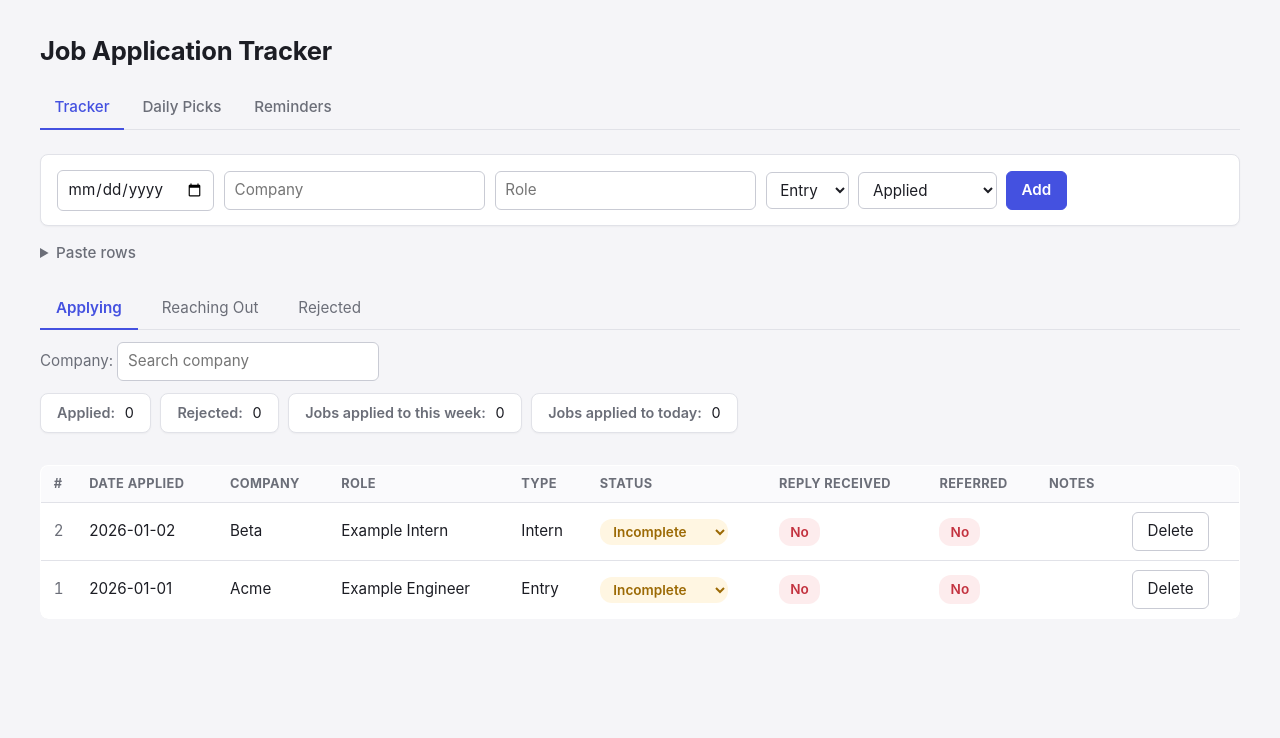
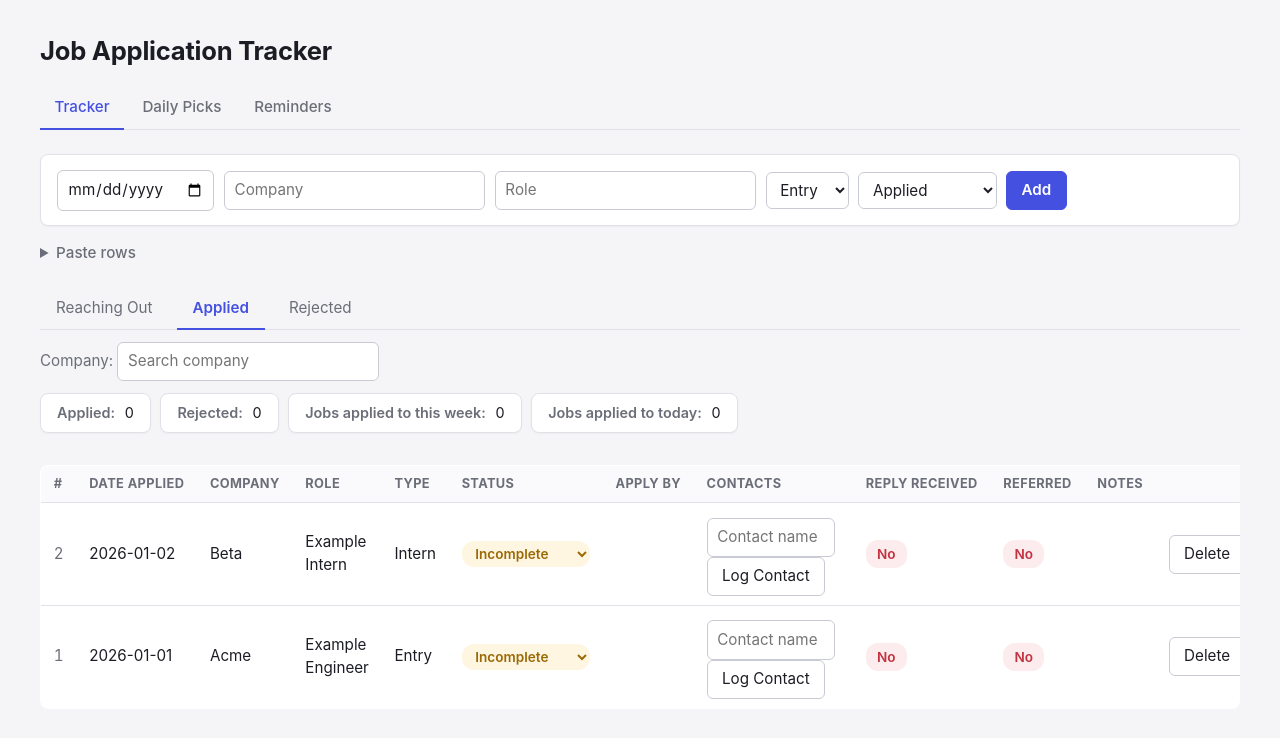
Before and after one commit to allenthebosscoder/Inedia, a Flask app: page / in a window 1280 px wide. Shown: the top 738 px of the page. Run offline with Flask 3, Linux system fonts and the light colour scheme; data comes from the database, SQL or seed files in the repository.

Commit message:
fix: Reaching Out follow-ups from first use
Four fixes reported after using the merged feature:

- Daily Picks bucketed a Reaching-Out-actioned pick under Applied Today,
  since both actions wrote daily_picks.status='applied'. outreach_pick
  now writes a distinct 'reaching_out' status, with its own Reached Out
  Today section on the Picks page, its own guard against double-actioning
  in either direction, and its own bounded-payload/priority-queue
  handling alongside the existing 'applied' cases.
- Renamed the Applying tab to Applied, to read consistently with Rejected.
- Apply By wasn't populated until a contact was manually logged. A row
  entering Reaching Out -- via quick-add, paste, or the Picks button --
  now seeds latest_outreach_date/apply_by_date from its own creation date
  immediately. add_outreach_contact now folds that seeded baseline into
  its never-move-backward comparison, so a contact backdated before the
  row's own creation date can't pull the deadline earlier than the
  baseline either.
- The Apply By/Contacts columns were hidden outside the Reaching Out tab
  via CSS, so a row's contact history disappeared from view once it left
  Reaching Out for Applied. The columns (and the underlying data) were
  always there -- un-gated both so they show on every tab.

Co-Authored-By: Claude Sonnet 5 <noreply@anthropic.com>

```diff
--- a/tracker/app.py
+++ b/tracker/app.py
@@ -54,6 +54,11 @@ def compute_stats(rows, today=None):
             today_count += 1
 
     return {"applied": applied, "rejected": rejected, "this_week": this_week, "today": today_count}
+
+
+def _apply_by_date(latest_outreach_date: str) -> str:
+    """5 days after the given date, in the same YYYY-MM-DD shape."""
+    return (datetime.strptime(latest_outreach_date, "%Y-%m-%d").date() + timedelta(days=5)).isoformat()
 
 
 def _cross_origin_request() -> bool:
@@ -233,6 +238,7 @@ def create_app(db_path="tracker.db", seed=False):
                 """SELECT * FROM daily_picks
                    WHERE status = 'new'
                       OR (status = 'applied' AND date(updated_at) = date('now'))
+                      OR (status = 'reaching_out' AND date(updated_at) = date('now'))
                    ORDER BY rank IS NULL, rank ASC, id ASC"""
             ).fetchall()
         conn.close()
@@ -336,7 +342,7 @@ def create_app(db_path="tracker.db", seed=False):
         if pick is None:
             conn.close()
             return jsonify({"error": "not found"}), 404
-        if pick["status"] == "applied":
+        if pick["status"] in ("applied", "reaching_out"):
             conn.close()
             return jsonify({"error": "already applied"}), 409
 
@@ -370,21 +376,23 @@ def create_app(db_path="tracker.db", seed=False):
         if pick is None:
             conn.close()
             return jsonify({"error": "not found"}), 404
-        if pick["status"] == "applied":
+        if pick["status"] in ("applied", "reaching_out"):
             conn.close()
             return jsonify({"error": "already applied"}), 409
 
         app_type = pick["app_type"] if pick["app_type"] in TYPE_VALUES else "Other"
+        today = date.today().isoformat()
         cur = conn.execute(
             """INSERT INTO applications
                (date_applied, company, role, type, status, referred, reply_received,
-                resume_used, notes)
-               VALUES (date('now'), ?, ?, ?, 'Reaching Out', 0, 0, '', ?)""",
-            (pick["company"], pick["role"], app_type, f"From Daily Picks: {pick['url']}"),
+                resume_used, notes, latest_outreach_date, apply_by_date)
+               VALUES (date('now'), ?, ?, ?, 'Reaching Out', 0, 0, '', ?, ?, ?)""",
+            (pick["company"], pick["role"], app_type, f"From Daily Picks: {pick['url']}",
+             today, _apply_by_date(today)),
         )
         app_id = cur.lastrowid
         conn.execute(
-            "UPDATE daily_picks SET status='applied', application_id=?, updated_at=datetime('now') WHERE id=?",
+            "UPDATE daily_picks SET status='reaching_out', application_id=?, updated_at=datetime('now') WHERE id=?",
             (app_id, pick_id),
         )
         conn.execute(
@@ -471,12 +479,22 @@ def create_app(db_path="tracker.db", seed=False):
         if data["status"] not in STATUS_VALUES:
             return jsonify({"error": f"invalid status: {data['status']}"}), 400
 
+        # A row created straight into Reaching Out counts its own creation
+        # date as day zero of outreach, so Apply By is populated immediately
+        # instead of staying blank until a contact is logged.
+        latest_outreach_date = data["date_applied"] if data["status"] == "Reaching Out" else ""
+        try:
+            apply_by_date = _apply_by_date(latest_outreach_date) if latest_outreach_date else ""
+        except ValueError:
+            return jsonify({"error": f"invalid date_applied: {data['date_applied']}"}), 400
+
         conn = get_db(app.config["DATABASE"])
         cursor = conn.execute(
             """
             INSERT INTO applications
-                (date_applied, company, role, type, status, referred, reply_received, resume_used, notes)
-            VALUES (?, ?, ?, ?, ?, ?, ?, ?, ?)
+                (date_applied, company, role, type, status, referred, reply_received, resume_used, notes,
+                 latest_outreach_date, apply_by_date)
+            VALUES (?, ?, ?, ?, ?, ?, ?, ?, ?, ?, ?)
             """,
             (
                 data["date_applied"],
@@ -488,6 +506,8 @@ def create_app(db_path="tracker.db", seed=False):
                 bool(data.get("reply_received", False)),
                 data.get("resume_used", ""),
                 data.get("notes", ""),
+                latest_outreach_date,
+                apply_by_date,
             ),
         )
         conn.commit()
@@ -538,7 +558,7 @@ def create_app(db_path="tracker.db", seed=False):
         data = request.get_json(force=True) or {}
         conn = get_db(app.config["DATABASE"])
         existing = conn.execute(
-            "SELECT outreach_contacts FROM applications WHERE id = ?", (app_id,)
+            "SELECT outreach_contacts, latest_outreach_date FROM applications WHERE id = ?", (app_id,)
         ).fetchone()
         if existing is None:
             conn.close()
@@ -548,8 +568,14 @@ def create_app(db_path="tracker.db", seed=False):
         date_sent = data.get("date_sent") or date.today().isoformat()
         contacts.append({"name": data.get("name", ""), "date_sent": date_sent})
 
-        latest = max(c["date_sent"] for c in contacts)
-        apply_by = (datetime.strptime(latest, "%Y-%m-%d").date() + timedelta(days=5)).isoformat()
+        # A row created straight into Reaching Out already has a baseline
+        # latest_outreach_date (its own creation date) -- a backdated
+        # contact must not pull the deadline earlier than that baseline.
+        candidates = [c["date_sent"] for c in contacts]
+        if existing["latest_outreach_date"]:
+            candidates.append(existing["latest_outreach_date"])
+        latest = max(candidates)
+        apply_by = _apply_by_date(latest)
 
         conn.execute(
             """UPDATE applications
@@ -598,17 +624,29 @@ def create_app(db_path="tracker.db", seed=False):
                 skipped += 1
                 continue
 
+            latest_outreach_date = date_applied if status == "Reaching Out" else ""
+            try:
+                apply_by_date = _apply_by_date(latest_outreach_date) if latest_outreach_date else ""
+            except ValueError:
+                # date_applied wasn't a parseable YYYY-MM-DD -- still import
+                # the row (paste rows are free text), just leave Apply By
+                # blank rather than failing the whole import.
+                apply_by_date = ""
+
             conn.execute(
                 """
                 INSERT INTO applications
-                    (date_applied, company, role, type, status, referred, reply_received, resume_used, notes)
-                VALUES (?, ?, ?, ?, ?, ?, ?, '', ?)
+                    (date_applied, company, role, type, status, referred, reply_received, resume_used, notes,
+                     latest_outreach_date, apply_by_date)
+                VALUES (?, ?, ?, ?, ?, ?, ?, '', ?, ?, ?)
                 """,
                 (
                     date_applied, company, role, type_, status,
                     referred.strip().lower() == "yes",
                     reply_received.strip().lower() == "yes",
                     notes,
+                    latest_outreach_date,
+                    apply_by_date,
                 ),
             )
             inserted += 1
--- a/tracker/static/app.js
+++ b/tracker/static/app.js
@@ -112,14 +112,13 @@ function makeToggleCell(row, field) {
 
 function makeApplyByCell(row) {
     const td = document.createElement("td");
-    td.className = "reaching-out-col";
     td.textContent = row.apply_by_date || "";
     return td;
 }
 
 function makeContactsCell(row) {
     const td = document.createElement("td");
-    td.className = "reaching-out-col contacts-cell";
+    td.className = "contacts-cell";
 
     const contacts = row.outreach_contacts ? JSON.parse(row.outreach_contacts) : [];
     const list = document.createElement("ul");
@@ -240,8 +239,6 @@ document.querySelectorAll(".tab-button").forEach((button) => {
         document.querySelectorAll(".tab-button").forEach((b) => b.classList.remove("active"));
         button.classList.add("active");
         window.currentTab = button.dataset.tab;
-        document.getElementById("applications-table")
-            .classList.toggle("tab-reaching-out", window.currentTab === "reaching-out");
         fetchApplications();
     });
 });
--- a/tracker/static/style.css
+++ b/tracker/static/style.css
@@ -227,9 +227,6 @@ select.status-select {
     text-align: center;
 }
 
-.reaching-out-col { display: none; }
-table.tab-reaching-out .reaching-out-col { display: table-cell; }
-
 .row-overdue { background-color: #fff7d6; }
 
 .contacts-list {
--- a/tracker/templates/index.html
+++ b/tracker/templates/index.html
@@ -42,8 +42,8 @@
     </details>
 
     <div class="tabs">
-        <button type="button" class="tab-button active" data-tab="applying">Applying</button>
         <button type="button" class="tab-button" data-tab="reaching-out">Reaching Out</button>
+        <button type="button" class="tab-button active" data-tab="applying">Applied</button>
         <button type="button" class="tab-button" data-tab="rejected">Rejected</button>
     </div>
 
@@ -82,8 +82,8 @@
                 <th data-sort="role">Role</th>
                 <th data-sort="type">Type</th>
                 <th data-sort="status">Status</th>
-                <th class="reaching-out-col" data-sort="apply_by_date">Apply By</th>
-                <th class="reaching-out-col">Contacts</th>
+                <th data-sort="apply_by_date">Apply By</th>
+                <th>Contacts</th>
                 <th data-sort="reply_received">Reply Received</th>
                 <th data-sort="referred">Referred</th>
                 <th>Notes</th>
--- a/tracker/templates/picks.html
+++ b/tracker/templates/picks.html
@@ -18,6 +18,7 @@
         <details class="more"><summary>More candidates</summary><div class="pick-list"></div></details>
     </section>
     <section id="carried"><h2>Carried over</h2><div class="pick-list"></div></section>
+    <section id="reached-out"><h2>Reached out today</h2><div class="pick-list"></div></section>
     <section id="applied"><h2>Applied today</h2><div class="pick-list"></div></section>
     <script src="{{ url_for('static', filename='picks.js') }}"></script>
 </body>
```
Also changed, not shown: tracker/static/picks.js (+10 -6 lines), tracker/tests/test_api.py (+43 -0 lines), tracker/tests/test_picks_api.py (+31 -5 lines).
